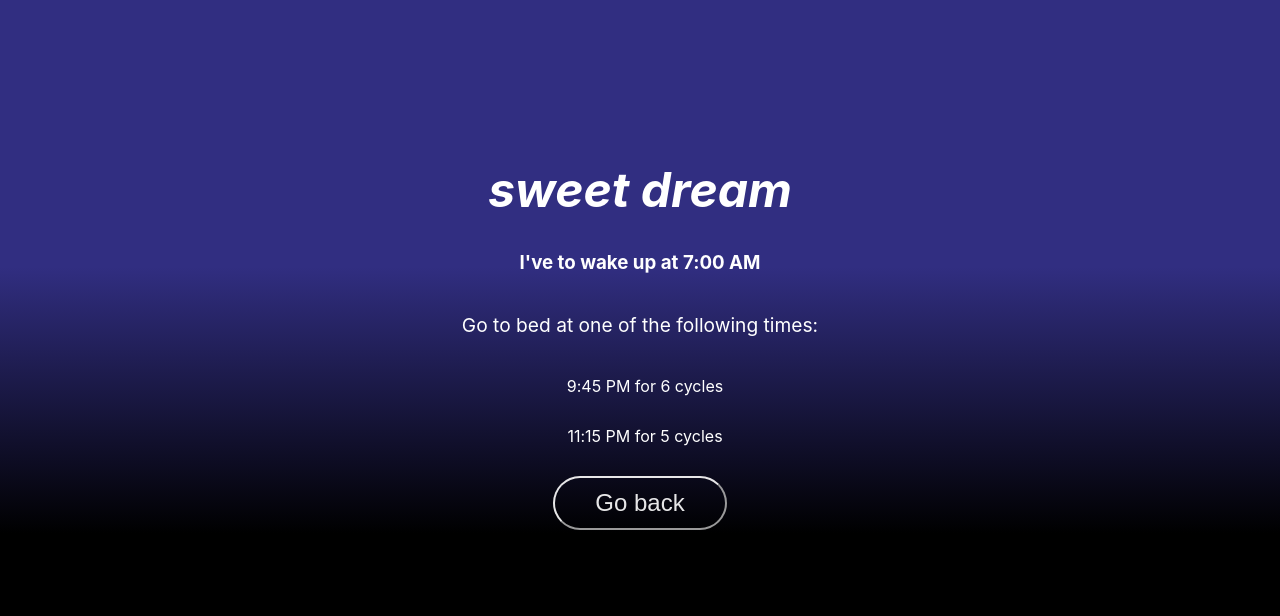
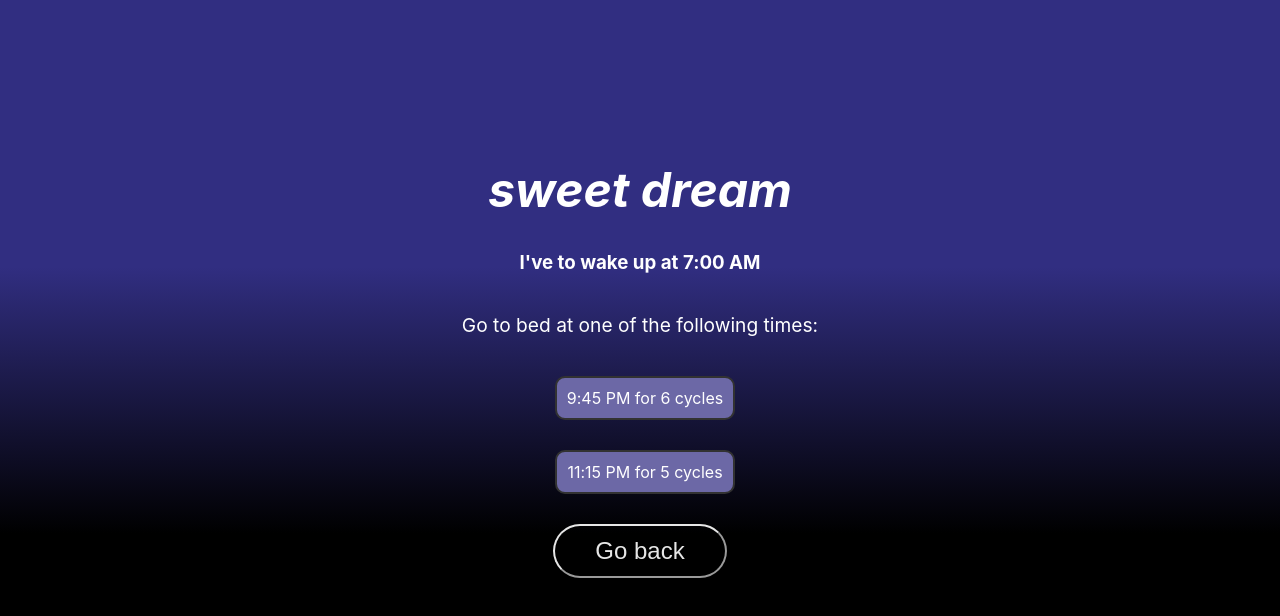
Before and after one commit to juanjosevega99/sweet-dreams, a React (Vite) app: page / in a window 1280 px wide. Both pictures are taken after a click on the button "Go". Shown: the top 616 px of the page. Built offline with nearby package versions, Linux system fonts and the light colour scheme.

Commit message:
styles: improve the box when i see the time to wake up

```diff
--- a/src/index.css
+++ b/src/index.css
@@ -76,9 +76,7 @@ input {
   color: #FFF;
   font-size: 1.5rem;
   padding: 0.7rem 2.5rem;
-  /* box-shadow: 0 3px 6px rgba(0, 0, 0, 0.16); */
   cursor: pointer;
-  /* transition: background-color 0.2s ease-in-out; */
 }
 
 .button-primary:hover {
@@ -92,19 +90,23 @@ input {
 
 .box-times {
   /* display: inline-block; */
-  /* display: flex; */
-  justify-content: center;
+  display: flex;
+  /* justify-content: center; */
+  flex-direction: column;
+  align-items: center;
   margin-top: 20px;
 }
 
 .time {
-  /* flex: 1; */
+  display: inline-block;
   margin: 0 0 30px 10px;
-  /* padding: 20px; */
-  /* background: rgb(11, 3, 49); */
-  /* background-color: rgb(11, 3, 49); */
-  /* border-radius: 5px; */
-  /* box-shadow: 0px 3px 3px rgba(0, 0, 0, 0.1); */
+  max-width: 25%;
+  border: 2px solid #323232;
+  background: #6c68a6;
+  color: white;
+  padding: 10px;
+  text-align: center;
+  border-radius: 10px;
 }
 
 @media only screen and (max-device-width: 430px) {
```
